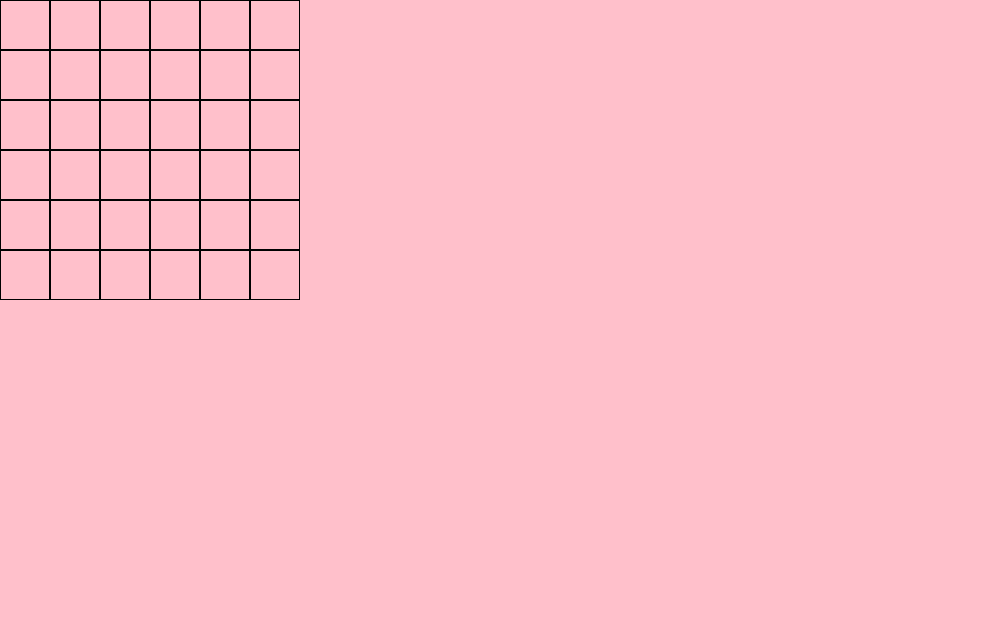
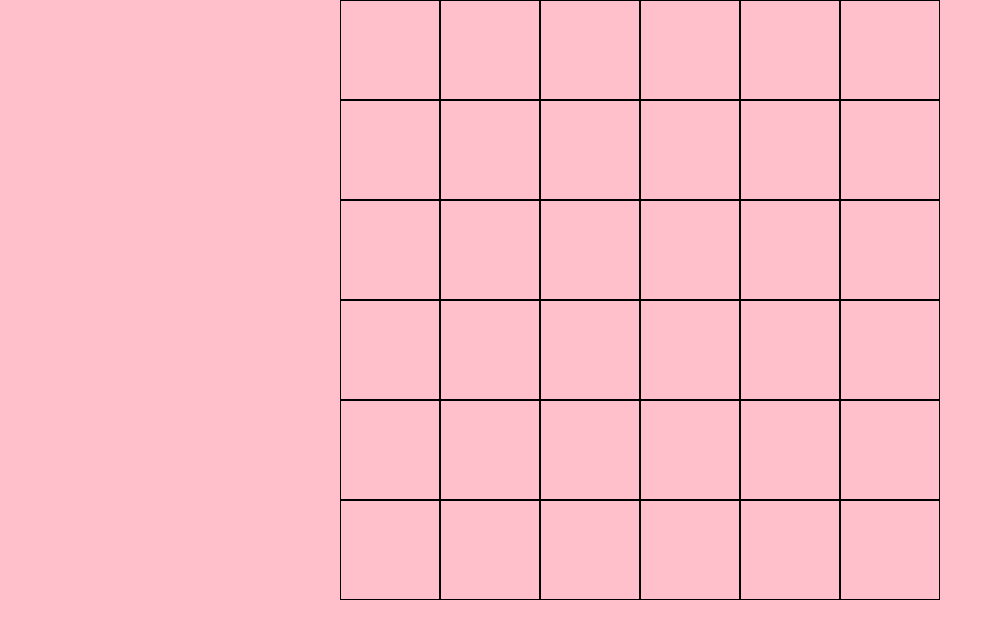
Before and after one commit to manuelatrotta/js-jq-ajax-grigliaquad, a plain HTML site: page index.html in a window 1280 px wide. Shown: the whole page, without its empty margins (0-1003 px from the left). Drawn offline with nearby package versions, Linux system fonts and the light colour scheme.

Commit message:
miglioramento cubo

```diff
--- a/css/style.css
+++ b/css/style.css
@@ -6,16 +6,16 @@
 body{
   background-color: pink;
 }
+.container{
+  width: 600px;
+  margin: auto;
 
+}
 .cella{
-  width: 50px;
-  height:50px;
+  width: 100px;
+  height:100px;
   border: 1px solid black;
-}
-
-.row{
-  display: flex;
-  flex-direction: row;
+  float: left;
 }
 
 .yellow{
@@ -25,3 +25,7 @@ body{
 .green{
   background-color: green;
 }
+
+.template{
+  display: none;
+}
--- a/index.html
+++ b/index.html
@@ -7,54 +7,12 @@
     <title>grigliaquad</title>
   </head>
   <body>
-  <section class="row">
-    <div class="cella"></div>
-    <div class="cella"></div>
-    <div class="cella"></div>
-    <div class="cella"></div>
-    <div class="cella"></div>
-    <div class="cella"></div>
-  </section>
-  <section class="row">
-    <div class="cella"></div>
-    <div class="cella"></div>
-    <div class="cella"></div>
-    <div class="cella"></div>
-    <div class="cella"></div>
-    <div class="cella"></div>
-  </section>
-  <section class="row">
-    <div class="cella"></div>
-    <div class="cella"></div>
-    <div class="cella"></div>
-    <div class="cella"></div>
-    <div class="cella"></div>
-    <div class="cella"></div>
-  </section>
-  <section class="row">
-    <div class="cella"></div>
-    <div class="cella"></div>
-    <div class="cella"></div>
-    <div class="cella"></div>
-    <div class="cella"></div>
-    <div class="cella"></div>
-  </section>
-  <section class="row">
-    <div class="cella"></div>
-    <div class="cella"></div>
-    <div class="cella"></div>
-    <div class="cella"></div>
-    <div class="cella"></div>
-    <div class="cella"></div>
-  </section>
-  <section class="row">
-    <div class="cella"></div>
-    <div class="cella"></div>
-    <div class="cella"></div>
-    <div class="cella"></div>
-    <div class="cella"></div>
-    <div class="cella"></div>
-  </section>
+  <section class="container"> </section>
+
+    <div class="template">
+      <div class="cella"></div>
+    </div>
+
   <script src="js/script.js" charset="utf-8"></script>
   </body>
 </html>
--- a/js/script.js
+++ b/js/script.js
@@ -3,7 +3,29 @@
 //se è > di 5 il quadrato diventa verde.
 //Il numero ottenuto appare al centro del quadrato.
 //I quadrati fateli prima a mano e poi con javascript
+
+//function cube () {
+//  var cella;
+//  var riga;
+
+//  for(var i = 1; i <= 6; i++) {
+//    riga = $('<tr>');
+//
+//    for(var j=1; j <= 6; j++) {
+//      cella = $('<td>');
+//      cella.html(i*j);
+//      riga.append(cella);
+//    }
+//    $('#cella').append(riga);
+//  }
+
 $(document).ready(function() {
+
+    for (var i = 0; i < 36; i++) {
+      var cella = $('.template .cella').clone();
+      $('.container').append(cella);
+    }
+
   $('.cella').on('click',
     function() {
      var cliccato = $(this);
```
